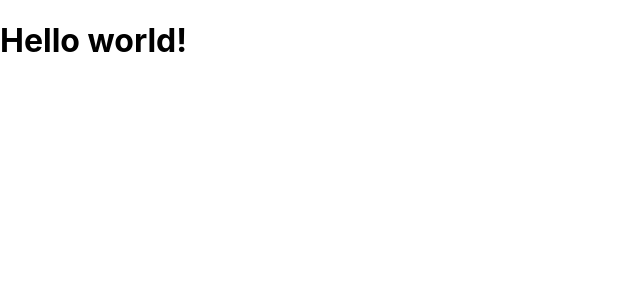
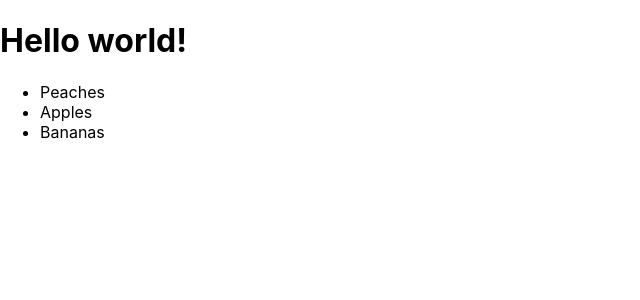
Before and after one commit to yosephAHMED/LearnReactJS_FirstHour, a React (Create React App) app: page / in a window 1280 px wide. Shown: the top 300 px of the page, without its empty margins (0-640 px from the left). Built offline with nearby package versions, Linux system fonts and the light colour scheme.

Commit message:
Completed Task 1 of React JS tutorial.

```diff
--- a/src/App.js
+++ b/src/App.js
@@ -1,8 +1,23 @@
 import React from 'react';
+
+// Objective: Fill in the boilerplate React code required to render an
+// unordered list (<ul>) to the page. The list should contain 3 list items
+// (<li>) with anything in them you want.
 
 function App() {
   return (
-    <h1>Hello world!</h1>
+    // To fix "JSX Expressions must have one parent element error,"
+    // I can enclose all tags in a div, or comment out the <h1> tag
+
+    <div>
+      <h1>Hello world!</h1>
+      <ul>
+        <li>Peaches</li>
+        <li>Apples</li>
+        <li>Bananas</li>
+      </ul>
+    </div>
+
   );
 }
 
```
